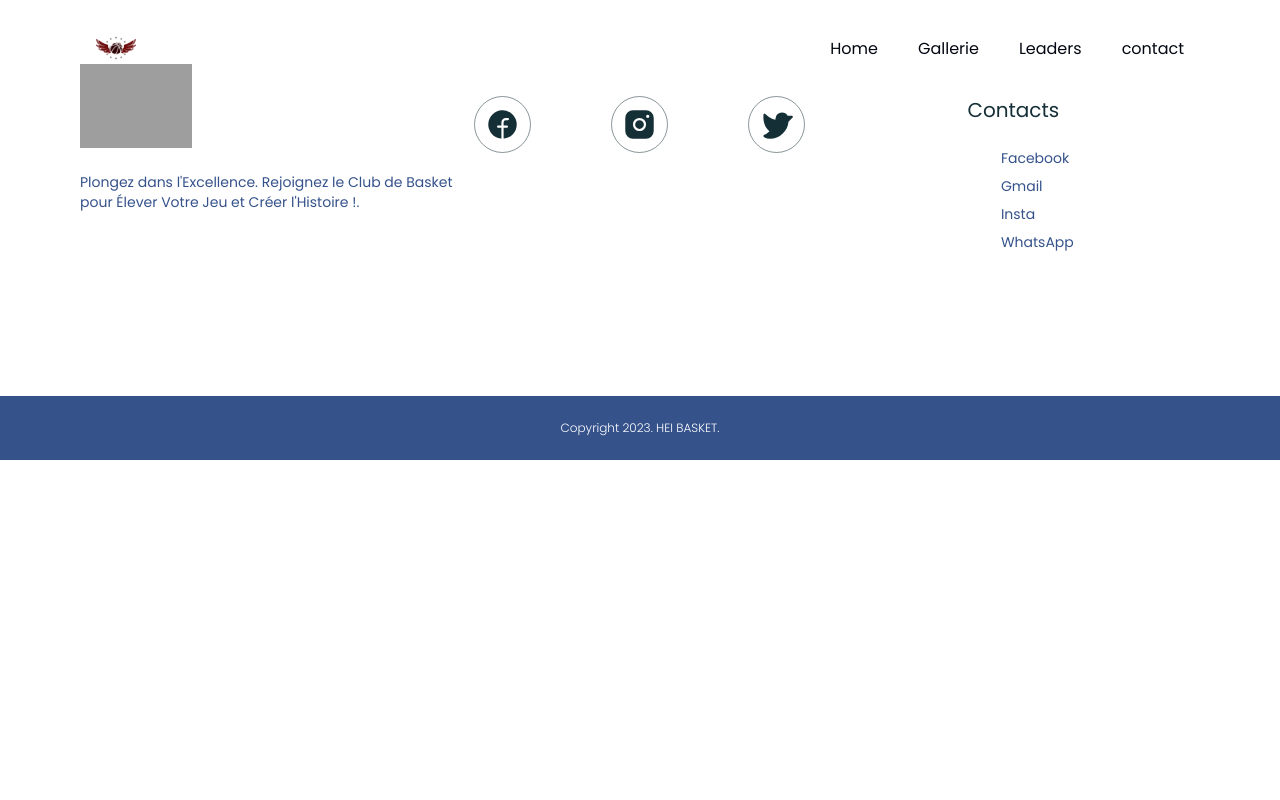
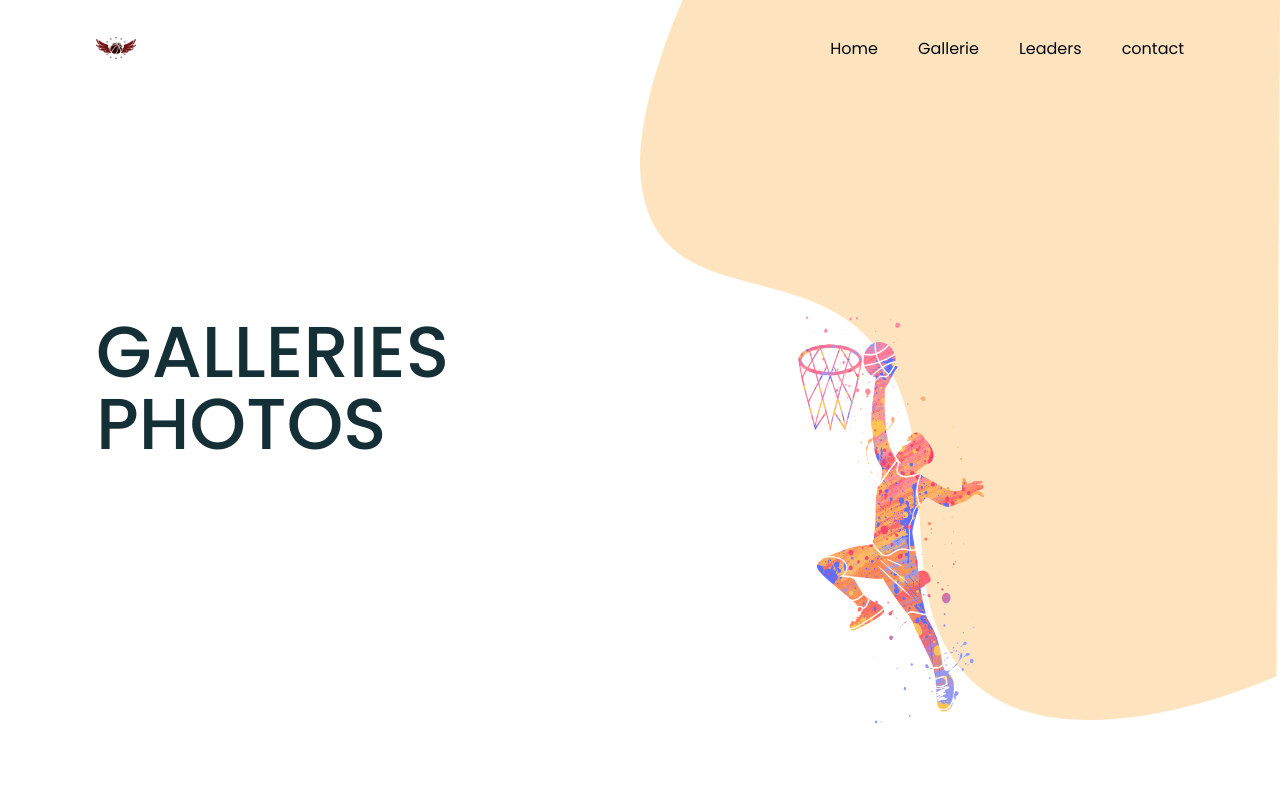
Before and after one commit to Mitsanta12/HEI_BASKET, a React (Vite) app: page /photos in a window 1280 px wide. Shown: the top 800 px of the page. Built offline with nearby package versions, Linux system fonts and the light colour scheme; grey boxes are pictures that could not be loaded.

Commit message:
feat: add root

```diff
--- a/src/App.tsx
+++ b/src/App.tsx
@@ -7,6 +7,7 @@ import { animateScroll } from "react-scroll";
 
 import NavBar from "./components/organs/NavBar"
 import Home from "./components/pages/Home";
+import Photos from "./components/pages/Tophos";
 import { useEffect } from "react";
 import Footer from "./components/organs/Footer";
 
@@ -23,6 +24,7 @@ function App() {
       <NavBar />
       <Routes>
         <Route path="/" element={<Home />} />
+        <Route path="/photos" element={<Photos />} />
       </Routes>
       <Footer />
     </div>
```
